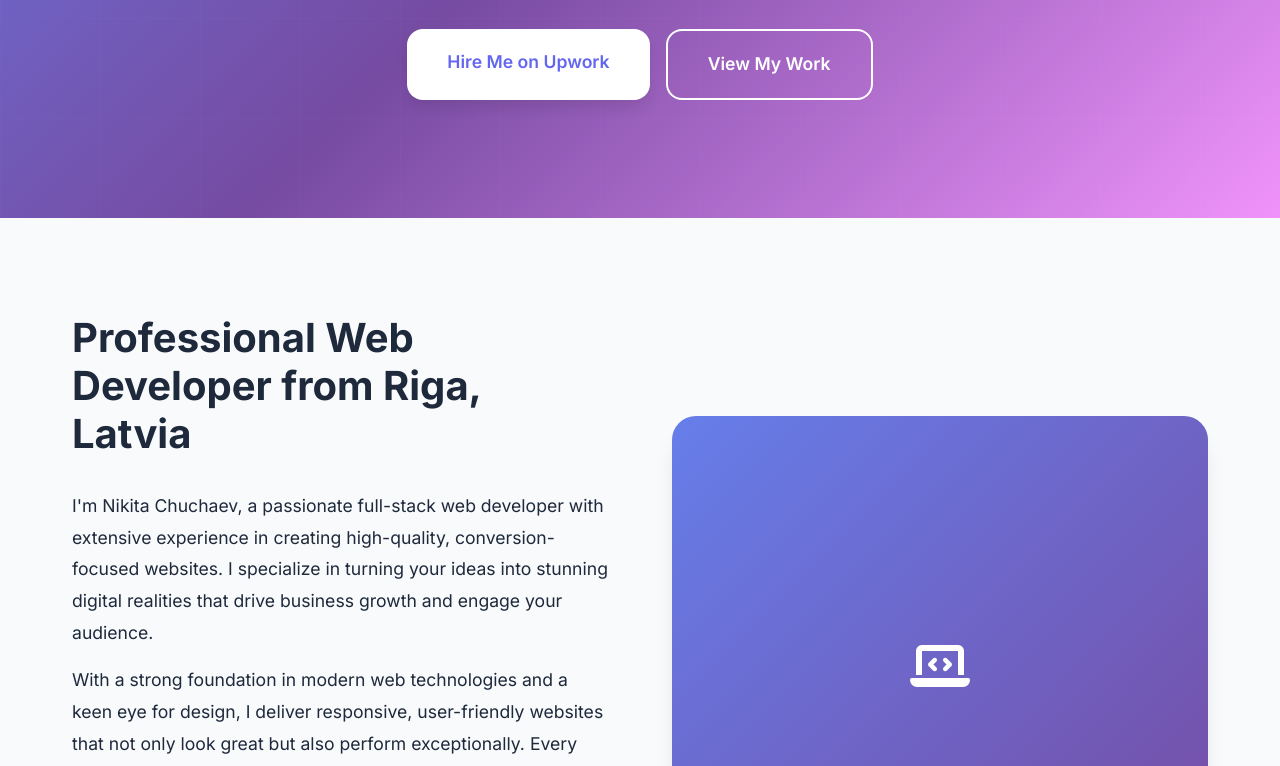
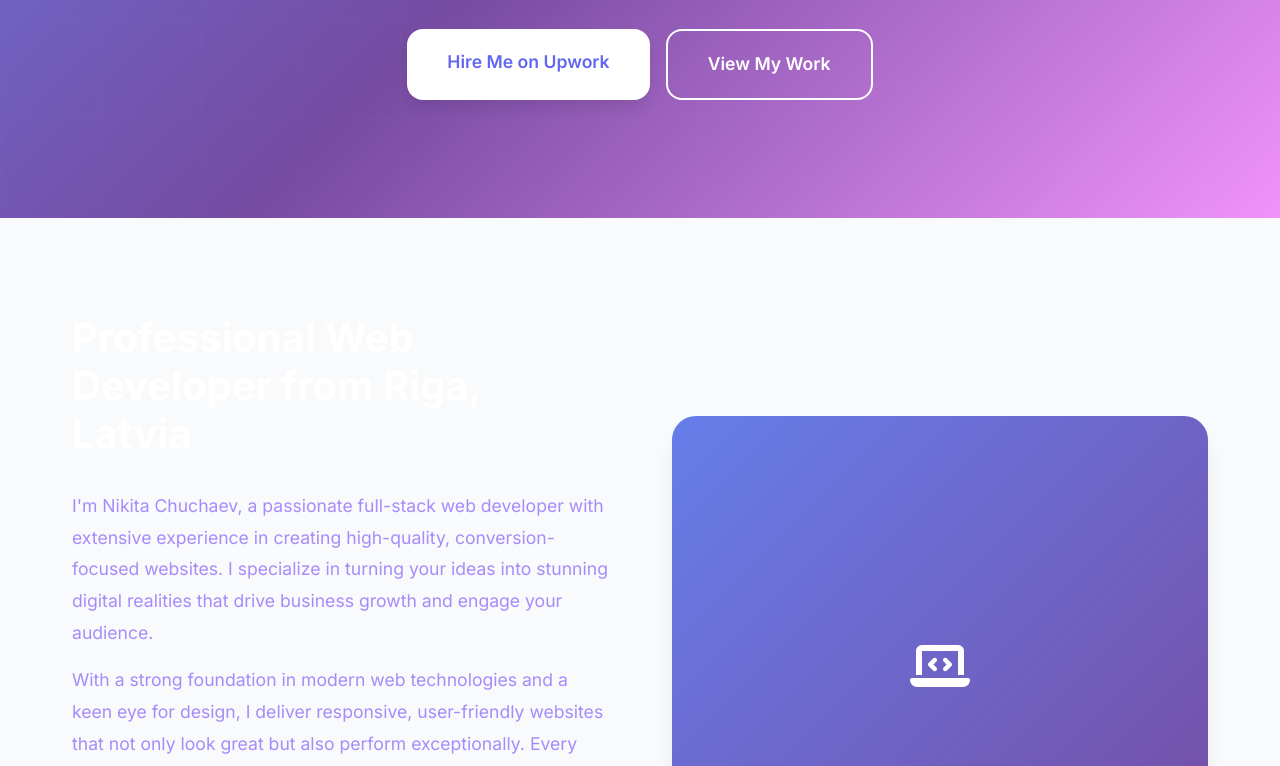
Before and after one commit to devvnikita-web/myportfolioeng, a plain HTML site: page index.html in a window 1280 px wide. Shown: the part 582-1348 px from the top of the page. Drawn offline with Linux system fonts and the light colour scheme.

Commit message:
Update text color variables in CSS

```diff
--- a/index.html
+++ b/index.html
@@ -31,9 +31,9 @@
             --darker-bg: #020617;
             --light-bg: #f8fafc;
             --white: #ffffff;
-            --text-dark: #1e293b;
-            --text-light: #272263D;
-            --text-lighter: #94a3b8;
+            --text-dark: #ffffff;
+            --text-light: #a78bfa;
+            --text-lighter: #c4b5fd;
             --border-color: #e2e8f0;
             --gradient-1: linear-gradient(135deg, #6366f1 0%, #8b5cf6 50%, #ec4899 100%);
             --gradient-2: linear-gradient(135deg, #ec4899 0%, #8b5cf6 100%);
```
